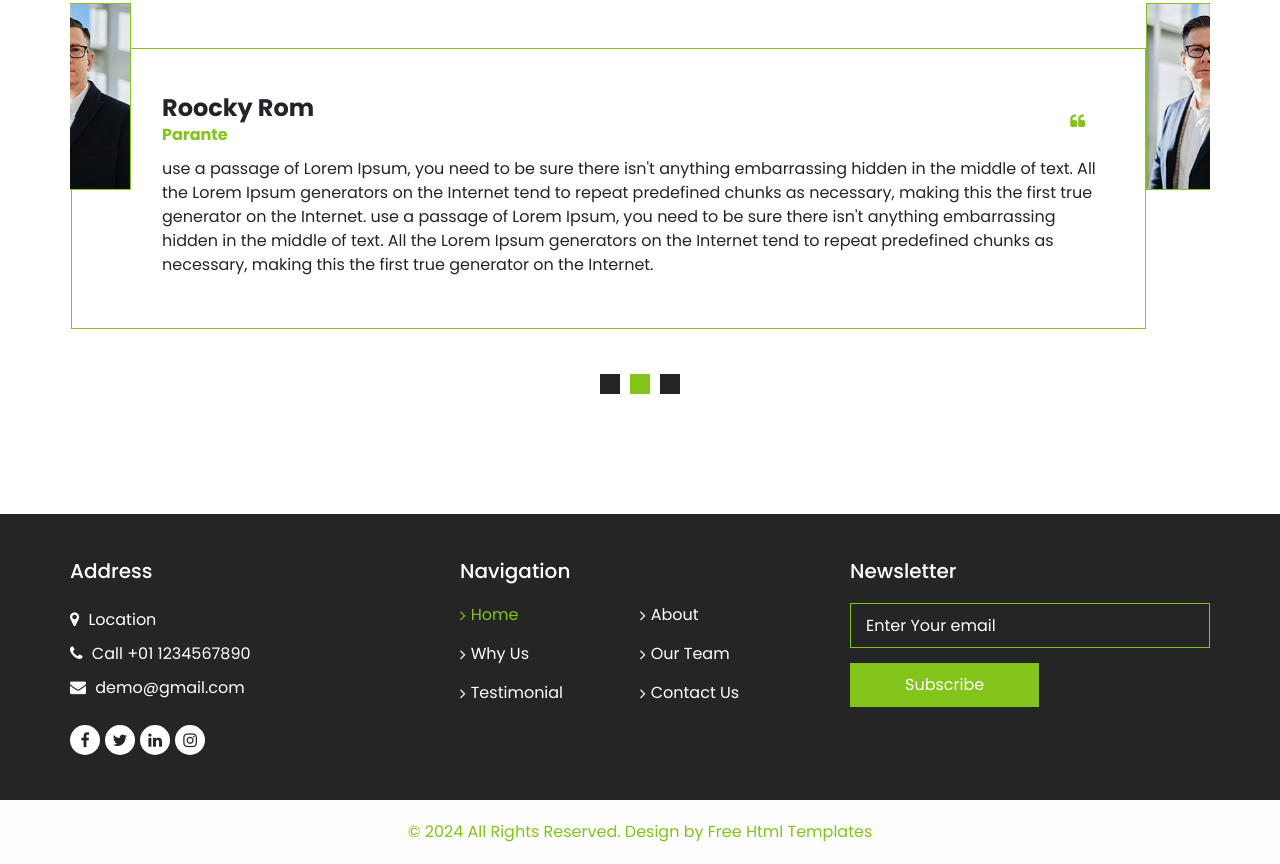
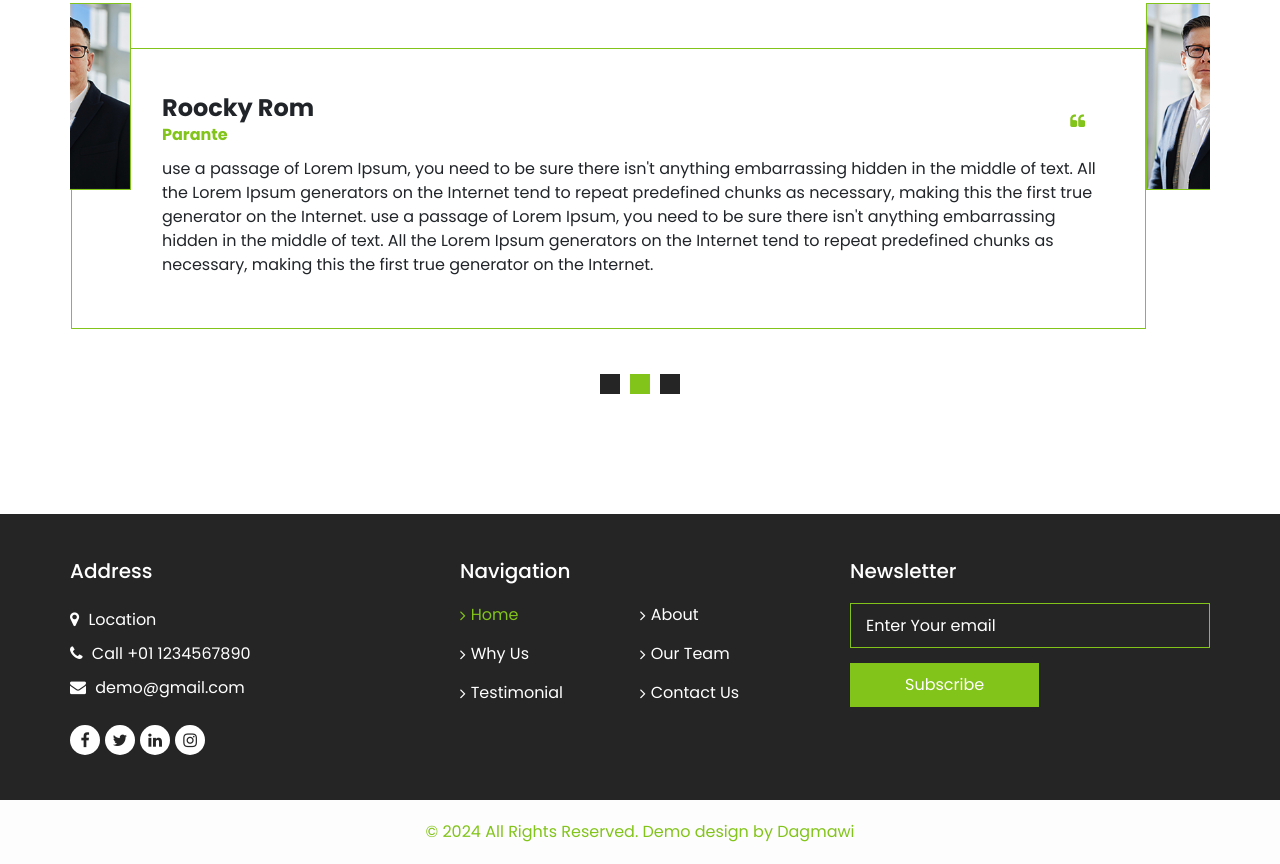
Before and after one commit to Dagmawialebachew/Child--Care, a plain HTML site: page index.html in a window 1280 px wide. Shown: the part 4078-4942 px from the top of the page. Drawn offline with nearby package versions, Linux system fonts and the light colour scheme.

Commit message:
Update index.html

```diff
--- a/index.html
+++ b/index.html
@@ -824,8 +824,7 @@
   <!-- footer section -->
   <footer class="footer_section container-fluid">
     <p>
-      &copy; <span id="displayYear"></span> All Rights Reserved. Design by
-      <a href="https://html.design/">Free Html Templates</a>
+      &copy; <span id="displayYear"></span> All Rights Reserved. Demo design by Dagmawi
     </p>
   </footer>
   <!-- footer section -->
```
